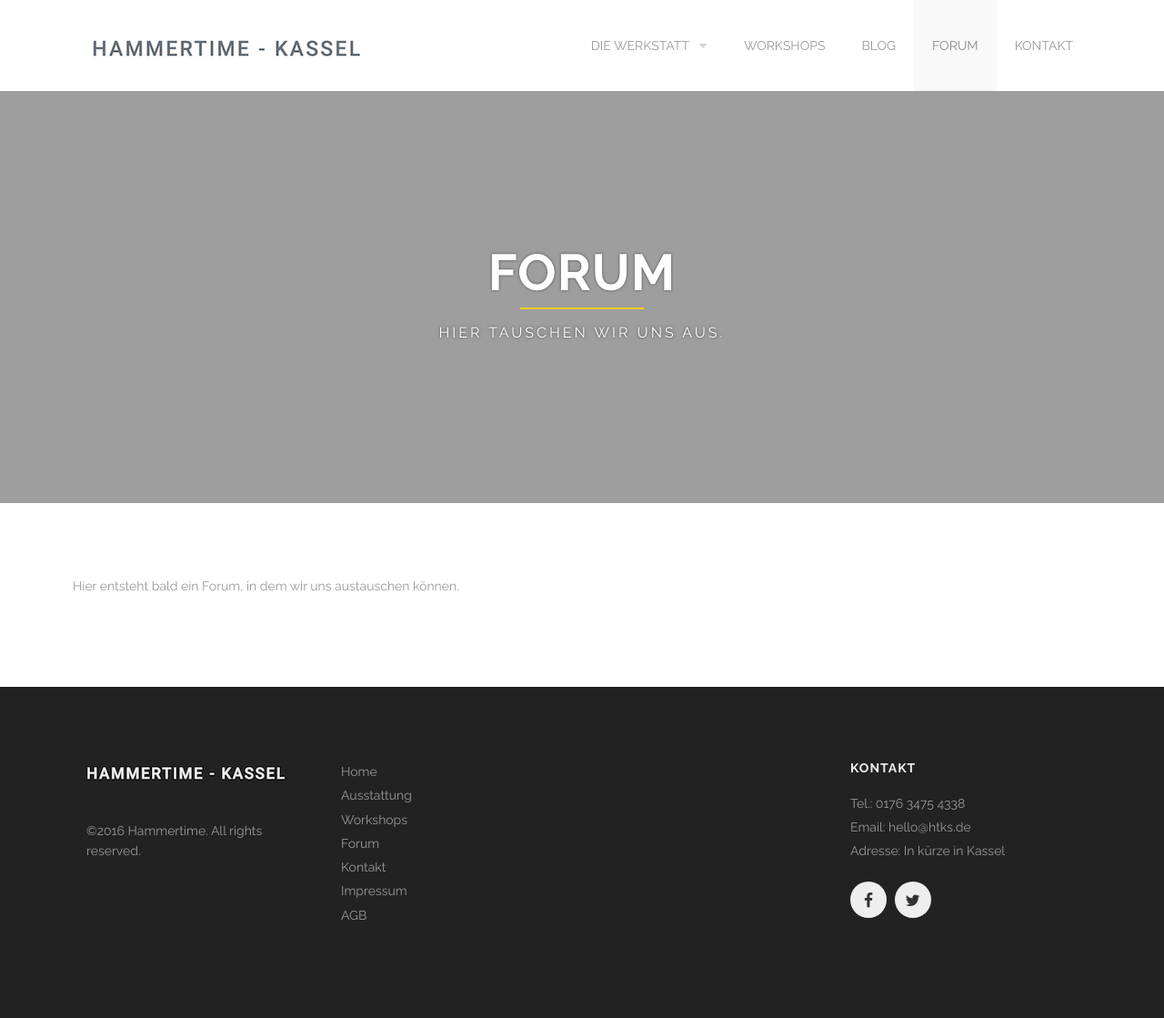
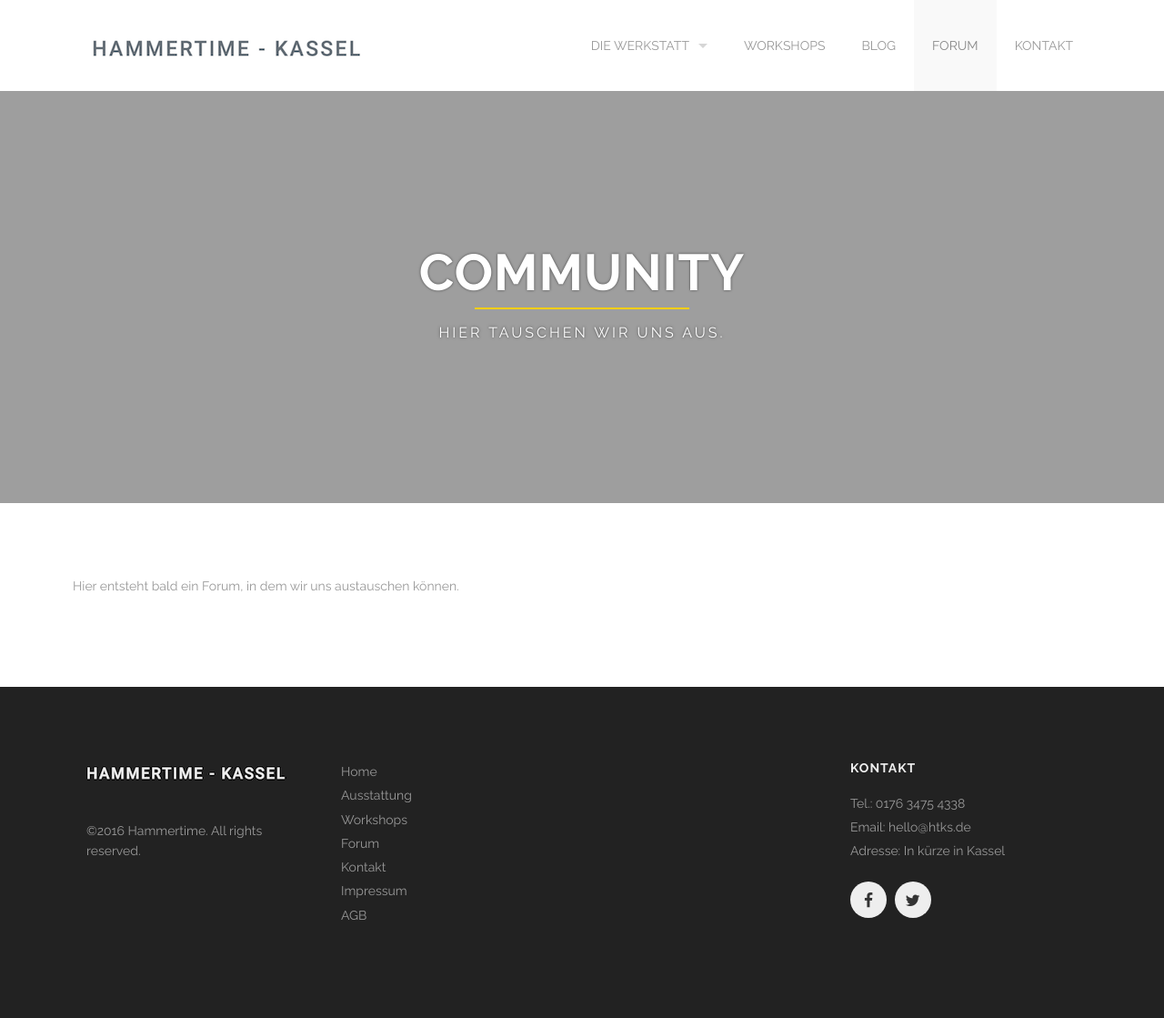
Before and after one commit to Hammertime-Kassel/htks, a Jekyll site: the page built from community.html, in a window 1280 px wide. Shown: the whole page at 91% size. Built offline with Jekyll 4.4.1, drawn with Linux system fonts in a browser that asks for light colours.

Commit message:
rename forum => community

```diff
--- a/_data/nav.yml
+++ b/_data/nav.yml
@@ -15,8 +15,8 @@
   path: blog/
   section_id: blog
 - name: Forum
-  path: forum.html
-  section_id: forum
+  path: community.html
+  section_id: community
 - name: Kontakt
   path: contact.html
   section_id: contact
--- a/forum.html
+++ b/community.html
@@ -1,9 +1,9 @@
 ---
 layout: default
-title: Forum
-long_title: Forum
+title: Community
+long_title: Community
 tagline: Hier tauschen wir uns aus.
-section_id: forum
+section_id: community
 ---
 
 <div class='full parallax' style='background-image: url(images/@stock/forum-header-bg.jpg); color: #fff;'>
```
